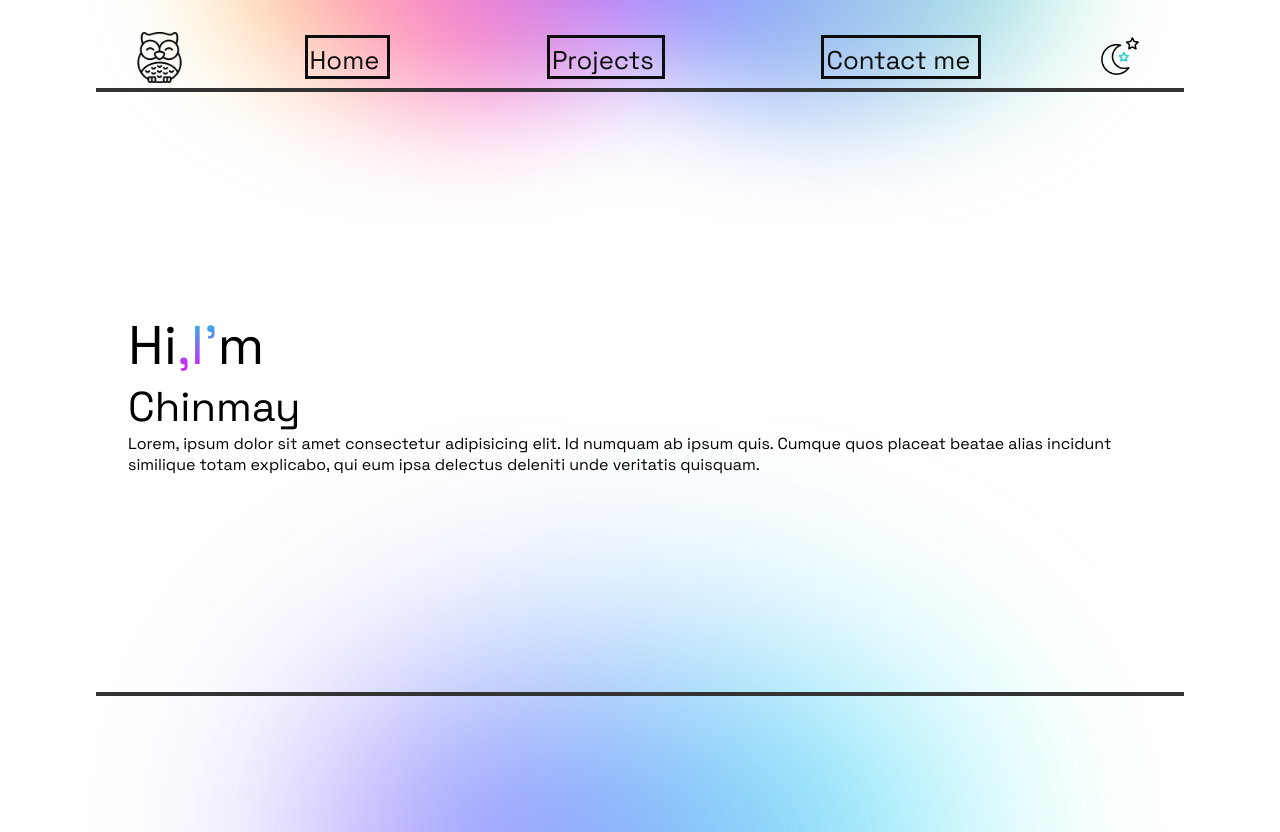
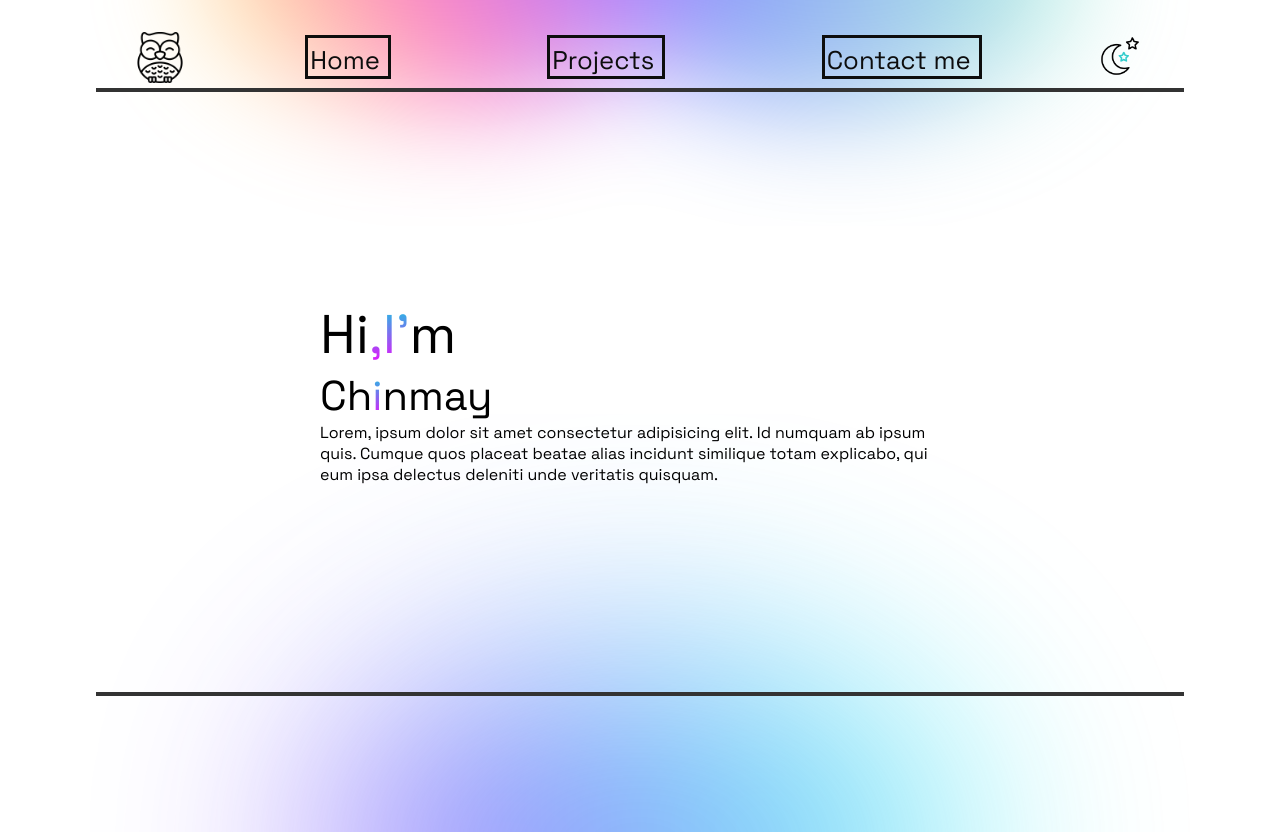
Before and after one commit to chinmay200/PortfolioSite, a React (Create React App) app: page / in a window 1280 px wide. Built offline with nearby package versions, Linux system fonts and the light colour scheme.

Commit message:
Fixed navbar and added routes

```diff
--- a/package.json
+++ b/package.json
@@ -6,8 +6,13 @@
     "@testing-library/jest-dom": "^5.16.4",
     "@testing-library/react": "^12.1.4",
     "@testing-library/user-event": "^13.5.0",
+    "animate.css": "^4.1.1",
+    "gsap-trial": "^3.10.3",
+    "loaders.css": "^0.1.2",
     "react": "^18.0.0",
     "react-dom": "^18.0.0",
+    "react-loaders": "^3.0.1",
+    "react-router-dom": "^6.3.0",
     "react-scripts": "5.0.0",
     "web-vitals": "^2.1.4"
   },
--- a/src/App.js
+++ b/src/App.js
@@ -1,5 +1,8 @@
+import { Route, Routes } from 'react-router-dom';
 import './App.css';
 import Home from './components/Home';
+import Projects from './components/Projects';
+import Contact from './components/Contact';
 import Navbar from './components/Navbar';
 import './Styles/genralStyling.css'
 
@@ -7,7 +10,14 @@ function App() {
   return (
     <>
       <Navbar/>
-      <Home/>
+      <Routes>
+        <Route path='/' element = {<Home/>}>
+        </Route>
+        <Route path='/contact' element = {<Contact/>}>
+        </Route>
+        <Route path='/project' element = {<Projects/>}>
+        </Route>
+      </Routes>
     </>
   );
 }
--- a/src/Styles/genralStyling.css
+++ b/src/Styles/genralStyling.css
@@ -17,3 +17,8 @@
 body{
     overflow: hidden;
 }
+
+a{
+    list-style: none;
+    text-decoration: none;
+}
--- a/src/Styles/home.css
+++ b/src/Styles/home.css
@@ -11,7 +11,8 @@ h1,h2,h3,h4,h5,h6{
 }
 
 .intro{
-    width: 80vw;
+    /* width: 80vw; */
+    width: 50%;
     min-height: 67vh;
     display: flex;
     justify-content: space-evenly;
@@ -23,7 +24,7 @@ h1,h2,h3,h4,h5,h6{
     font-size: 3.4em;
 }
 
-.greet > h1 > span{
+span{
     background: linear-gradient(180deg , #00dbde , #fc00ff);
     -webkit-background-clip: text;
     /* background-clip: text; */
--- a/src/Styles/nav.css
+++ b/src/Styles/nav.css
@@ -65,16 +65,18 @@
 
 @media only screen and (max-width: 700px) {
 
+
   .navlinks {
     width: 100%;
     /* min-height: 0; */
     height: 0;
-    transition: all 0.5s ease-in;
+    transition: all 0.3s ease-in;
     margin: 1em 0;
     flex-direction: column;
     justify-content: space-evenly;
     align-items: flex-start;
     overflow: hidden;
+    position: relative;
   }
 
   .navlinks > a{
--- a/src/components/Buttons.jsx
+++ b/src/components/Buttons.jsx
@@ -1,10 +1,13 @@
 import "../Styles/button.css";
 import React from "react";
+import { NavLink } from "react-router-dom";
 
-export default function Buttons({ text }) {
+export default function Buttons({ text , p }) {
   return (
-    <a href="#" className="btn">
+    <NavLink to = {p}>
+      <div className="btn">
       {text}
-    </a>
+    </div>
+    </NavLink>
   );
 }
--- a/src/components/Contact.jsx
+++ b/src/components/Contact.jsx
@@ -0,0 +1,7 @@
+import React from 'react'
+
+export default function Contact() {
+  return (
+    <div>Contact page</div>
+  )
+}
--- a/src/components/Home.jsx
+++ b/src/components/Home.jsx
@@ -13,7 +13,7 @@ function Home() {
                         </h1>
                     </div>
                     <div className="name">
-                        <h2>Chinmay</h2>
+                        <h2>Ch<span>i</span>nmay</h2>
                     </div>
                     <div className="brief">
                         <p>Lorem, ipsum dolor sit amet consectetur adipisicing elit. Id numquam ab ipsum quis. Cumque quos placeat beatae alias incidunt similique totam explicabo, qui eum ipsa delectus deleniti unde veritatis quisquam.</p>
--- a/src/components/Navbar.jsx
+++ b/src/components/Navbar.jsx
@@ -3,38 +3,44 @@ import logo from '../Styles/owl.png'
 import toggle from '../Styles/night.gif'
 import Buttons from './Buttons';
 import React, { useState } from 'react'
+import { Link, NavLink } from 'react-router-dom';
+
 
 export default function Navbar() {
 
-  const [navLinks , setnavLinks] = useState(false)
+  const [navLinks, setnavLinks] = useState(false)
   return (
     <>
       <div className='navbar'>
         <div className="navigationitems">
 
-          <div className="logo">
-            <img src={logo} alt="" srcSet="" style={{ "width": "3.2em", "height": "3.2em" }} />
+          <Link to="/">
+            <div className="logo">
+              <img src={logo} alt="" srcSet="" style={{ "width": "3.2em", "height": "3.2em" }} />
 
-          </div>
+            </div>
+          </Link>
 
           <div onClick={() => setnavLinks(!navLinks)} className="mobile-nav">
             <div className="line1"></div>
             <div className="line2"></div>
           </div>
 
-          <div className={`${navLinks ? 'navlinks':'navlinks navlinks-active'}`}>
-            <Buttons text="Home" />
-            <Buttons text="Projects" />
-            <Buttons text="Contact me" />
-          </div>
+          <nav className={`${navLinks ? 'navlinks' : 'navlinks navlinks-active'}`}>
+              <Buttons p = "/" text="Home" />
+
+              <Buttons p = "/project" text="Projects" />
+
+              <Buttons p = "/contact" text="Contact me" />
+
+          </nav>
+
 
           <div className="themetoggle">
             <img src={toggle} alt="" srcSet="" style={{ "width": "3em", "height": "3em" }} className="toggle"></img>
           </div>
-
-
         </div>
-        <div className={`${navLinks ? 'underline underline-mobile':'underline'}`}></div></div>
+        <div className={`${navLinks ? 'underline underline-mobile' : 'underline'}`}></div></div>
 
       <div className="themetoggle-mobile">
         <img src={toggle} alt="" srcSet="" style={{ "width": "3em", "height": "3em" }} className="toggle"></img>
--- a/src/components/Projects.jsx
+++ b/src/components/Projects.jsx
@@ -0,0 +1,9 @@
+import React from 'react'
+
+function Projects() {
+  return (
+    <div>Projects page</div>
+  )
+}
+
+export default Projects
--- a/src/index.js
+++ b/src/index.js
@@ -1,13 +1,16 @@
-import React from 'react';
-import ReactDOM from 'react-dom';
-import App from './App';
-import reportWebVitals from './reportWebVitals';
+import React from "react";
+import ReactDOM from "react-dom";
+import { BrowserRouter } from "react-router-dom";
+import App from "./App";
+import reportWebVitals from "./reportWebVitals";
 
 ReactDOM.render(
   <React.StrictMode>
-    <App />
+    <BrowserRouter>
+      <App />
+    </BrowserRouter>
   </React.StrictMode>,
-  document.getElementById('root')
+  document.getElementById("root")
 );
 
 // If you want to start measuring performance in your app, pass a function
```
Also changed, not shown: 1 other file (tests, documents, lock files or other folders).
